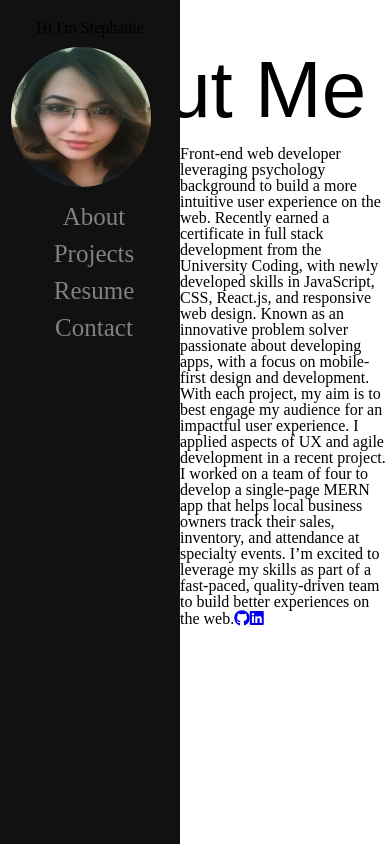
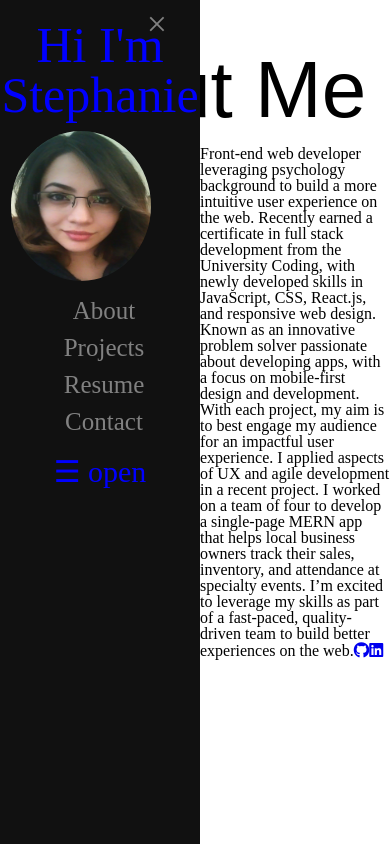
Before and after one commit to CortezStephanie/React-Portfolio, a React (Create React App) app: page / in a window 390 px wide. Built offline with nearby package versions, Linux system fonts and the light colour scheme; the HTML template or start-up script is replaced by a standard one.

Commit message:
trying to make sidebar responsive

```diff
--- a/src/components/Navbar.js
+++ b/src/components/Navbar.js
@@ -2,15 +2,25 @@ import React from 'react';
 import '../styles/Navbar.css';
 
 function Navbar ({currentPage, handlePageChange}) {
+
+  // function openNav() {
+  //   document.getElementById("mySidenav").style.width = "250px";
+  // }
+
+  // function closeNav() {
+  //   document.getElementById("mySidenav").style.width = "0";
+
    return (
       <div>
-        <div class="sidenav">
+        <div className="sidenav" id='mySidenav'>
+        <a href="javascript:void(0)" className="closebtn" onclick="closeNav()">&times;</a>
           <p id=''>Hi I'm Stephanie</p>
           <img src="/images/me.jpg" alt="Stephanie" id="mepic"/>
           <a href="#about" onClick={() => handlePageChange('About')} className={currentPage === 'about' ? 'nav-link active' : 'nav-link'}>About</a>
           <a href="#projects" onClick={() => handlePageChange('Projects')} className={currentPage === 'Projects' ? 'nav-link active' : 'nav-link'}>Projects</a>
           <a href="#resume" onClick={() => handlePageChange('Resume')} className={currentPage === 'resume' ? 'nav-link active' : 'nav-link'}>Resume</a>
           <a href="#contact" onClick={() => handlePageChange('Contact')} className={currentPage === 'resume' ? 'nav-link active' : 'nav-link'}>Contact</a>
+          <span style={{fontSize:'30px', cursor:'pointer'}} onclick="openNav()">&#9776; open</span>
         </div>
       </div>
     //  <div className="navContent">
--- a/src/pages/Projects.js
+++ b/src/pages/Projects.js
@@ -4,12 +4,15 @@ import '../styles/Projects.css'
 export default function Projects ({project}) {
     return(
         <div>
-            <div className="card">
+            <li className="card">
                 <img src={project.image} alt="Dynamtie Recipes Project"/>
+                <div className='cardContent'>
                 <h2>{project.name}</h2>
                 <p></p>
                 <button id="GitHub">GitHub</button>
-            </div>
+                </div>
+            </li>
+
         </div>
 
     )
--- a/src/styles/About.css
+++ b/src/styles/About.css
@@ -8,7 +8,7 @@
     margin-top: 1rem;
     /*background-color: rgba(72, 68, 73, 0.842);*/
     /* contain:content; */
-    margin-left: 180px; /* Same as the width of the sidebar */
+    margin-left: 200px; /* Same as the width of the sidebar */
     /*padding: 0px 10px;*/
 
 }
--- a/src/styles/Contact.css
+++ b/src/styles/Contact.css
@@ -15,7 +15,7 @@
     display: flex;
     flex-direction: column;
     width: 100%;
-    margin-left: 180px;
+    margin-left: 200px;
 }
 
 #textA {
--- a/src/styles/Navbar.css
+++ b/src/styles/Navbar.css
@@ -59,7 +59,7 @@
 }*/
 .sidenav {
     height: 100%; /* Full-height: remove this if you want "auto" height */
-    width: 180px; /* Set the width of the sidebar */
+    width: 200px; /* Set the width of the sidebar */
     position: fixed; /* Fixed Sidebar (stay in place on scroll) */
     z-index: 1; /* Stay on top */
     top: 0; /* Stay at the top */
@@ -68,6 +68,8 @@
     overflow-x: hidden; /* Disable horizontal scroll */
     padding-top: 20px;
     text-align: center;
+    color:blue;
+    font-size: 50px;
 }
 
 .sidenav a {
@@ -82,12 +84,25 @@
     color: #f1f1f1;
 }
 
+.sidenav .closebtn {
+    position: absolute;
+    top: 0;
+    right: 25px;
+    font-size: 36px;
+    margin-left: 50px;
+}
+
+@media screen and (max-height: 450px) {
+    .sidenav {padding-top: 15px;}
+    .sidenav a {font-size: 18px;}
+}
+
 #mepic{
 
     display: flex;
     flex-direction: column;
     /*align-items:center;*/
-    height: 140px;
+    height: 150px;
     width: 140px;
     border-radius: 50%;
     padding: 11px;
--- a/src/styles/Projects.css
+++ b/src/styles/Projects.css
@@ -1,11 +1,14 @@
 .card {
     display:flex;
     flex-direction: column;
-    margin: 2em 5px 5px 5px;
-    width: 20vw;
-    height: 20vh;
+    width: 120px;
+    height: 120px;
     /*box-shadow: 5px 5px 5px lightpink;*/
     text-align: center;
     contain:content;
-    margin-left: 180px;
+    margin-left: 200px;
 }
+
+.cardContent {
+
+}
--- a/src/styles/Resume.css
+++ b/src/styles/Resume.css
@@ -15,5 +15,5 @@
 #resumelink {
     /* color: red; */
     contain:content;
-    margin-left: 180px;
+    margin-left: 200px;
 }
```
